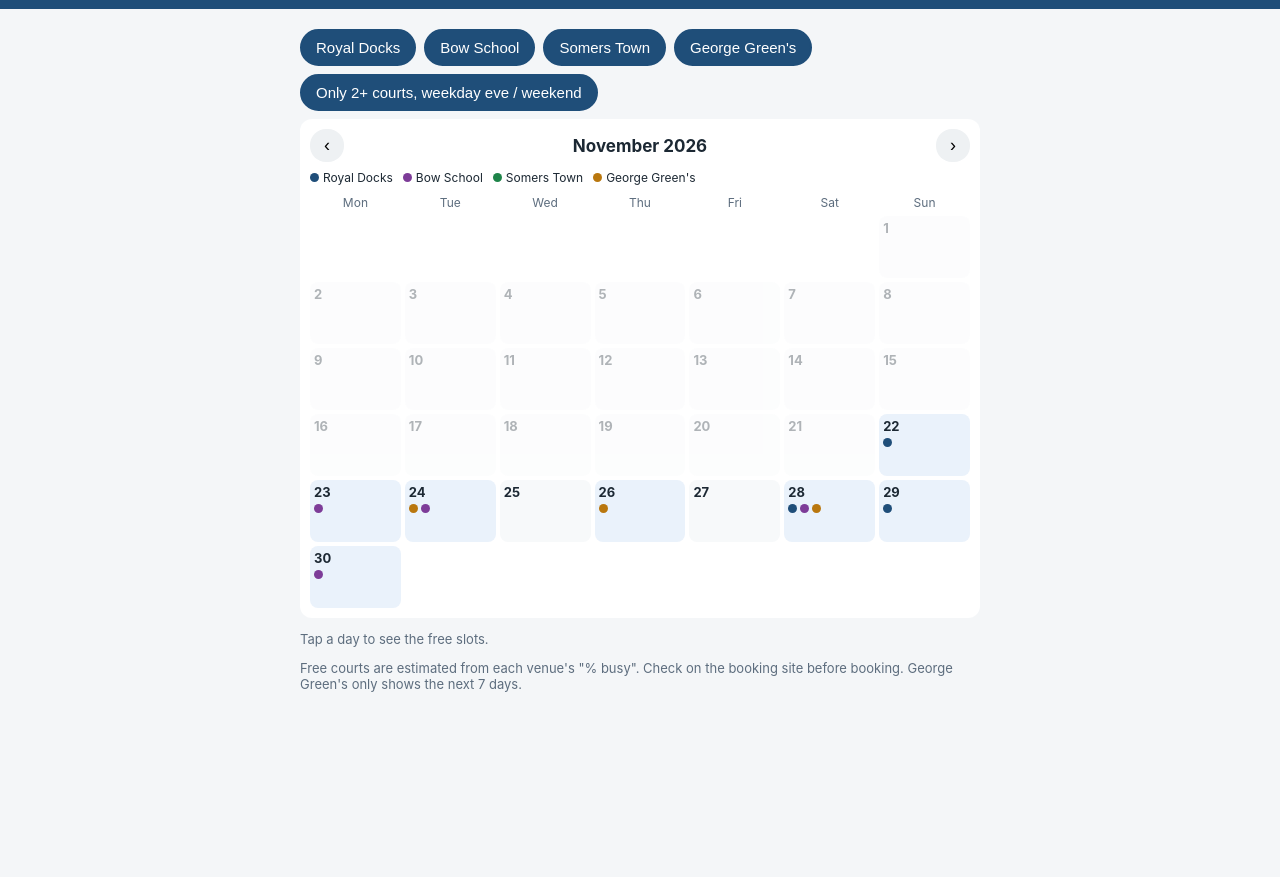
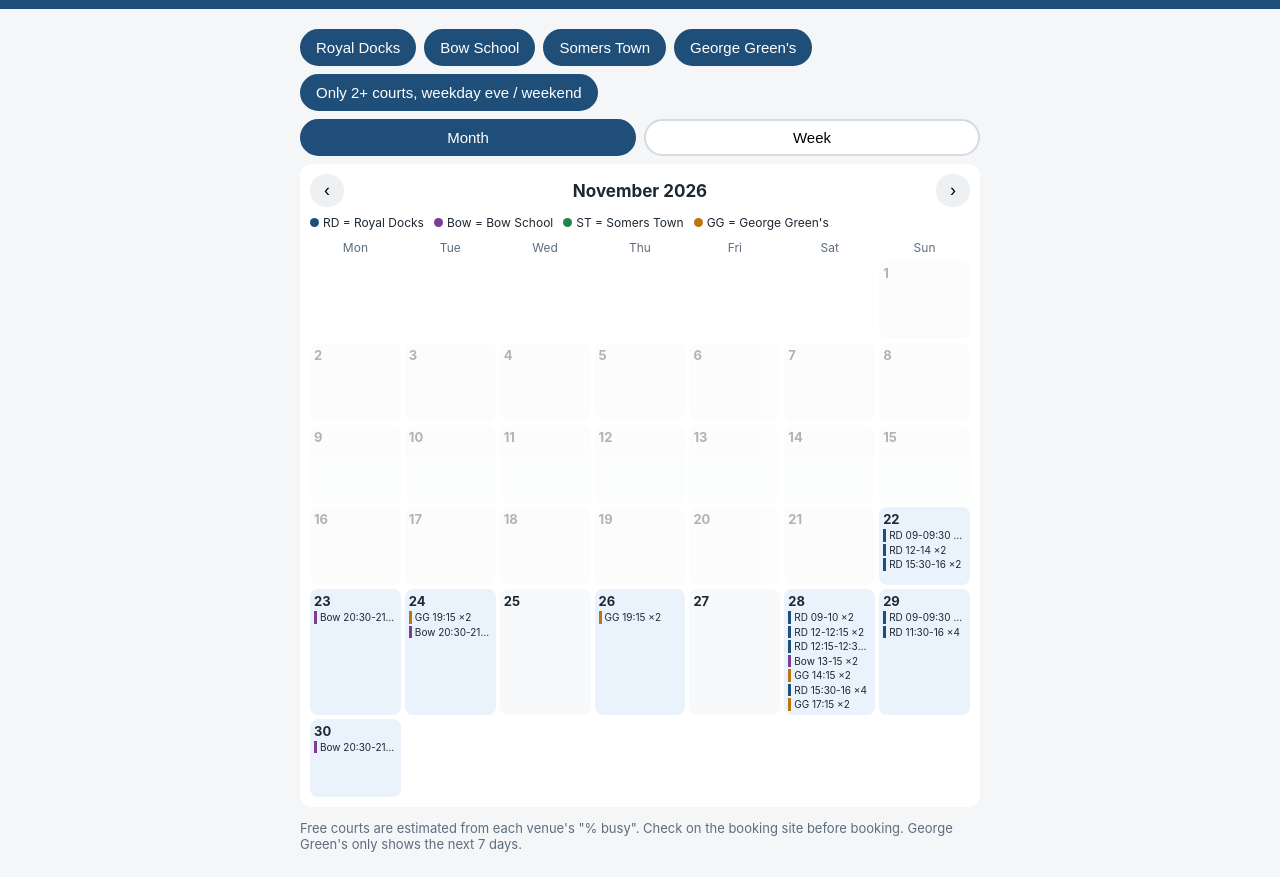
Before and after one commit to marutiai/maansig-waldorf-courts, a plain HTML site: page courts.html in a window 1280 px wide. Shown: the part 55-932 px from the top of the page. Before the commit the page ends 800 px from the top, so only its background shows below. Drawn offline with Linux system fonts and the light colour scheme.

Commit message:
Court calendar: slots shown in cells, Month/Week toggle

```diff
--- a/courts.html
+++ b/courts.html
@@ -33,6 +33,10 @@ main{padding:12px;max-width:680px;margin:auto}
 .dot{width:9px;height:9px;border-radius:50%}
 .legend{display:flex;flex-wrap:wrap;gap:10px;font-size:12px;margin:8px 0}
 .legend span{display:flex;align-items:center;gap:4px}
+.ev{font-size:10px;line-height:1.25;border-left:3px solid;padding-left:3px;margin-top:2px;white-space:nowrap;overflow:hidden;text-overflow:ellipsis}
+.cell{min-height:70px;overflow:hidden}
+.view button{flex:1}
+.wk .day h2{font-size:15px}
 </style></head><body>
 <header><h1>🏸 Waldorf Court Calendar</h1><p id="upd"></p></header>
 <main>
@@ -40,10 +44,11 @@ main{padding:12px;max-width:680px;margin:auto}
 <div class="chips">
   <button class="chip on" id="fits">Only 2+ courts, weekday eve / weekend</button>
 </div>
+<div class="chips view"><button class="chip" data-view="month">Month</button><button class="chip" data-view="week">Week</button></div>
 <div class="cal"><div class="calhead"><button id="prev">‹</button><b id="mlabel"></b><button id="next">›</button></div>
 <div class="legend" id="legend"></div>
 <div class="grid" id="grid"></div></div>
-<div id="list"><p class="muted">Tap a day to see the free slots.</p></div>
+<div id="list"></div>
 <p class="muted">Free courts are estimated from each venue's "% busy". Check on the booking site before booking. George Green's only shows the next 7 days.</p>
 </main>
 <script>
@@ -51,32 +56,45 @@ const $=id=>document.getElementById(id);
 const COL={'Royal Docks':'#1f4e79','Bow School':'#7d3c98','Somers Town':'#1e8449',"George Green's":'#b9770e'};
 let D=[],venues=new Set(Object.keys(COL)),fits=true,month='all';
 fetch('courts.json?'+Date.now()).then(r=>r.json()).then(j=>{D=j.slots;$('upd').textContent='Updated '+j.updated;draw();});
-let ym=null,sel=null;
+let ym=null,view='month',wk=null;
+const ABBR={'Royal Docks':'RD','Bow School':'Bow','Somers Town':'ST',"George Green's":'GG'};
 function chips(){
   $('venues').innerHTML=Object.keys(COL).map(v=>`<button class="chip ${venues.has(v)?'on':''}" data-v="${v}">${v}</button>`).join('');
   document.querySelectorAll('[data-v]').forEach(b=>b.onclick=()=>{const v=b.dataset.v;venues.has(v)?venues.delete(v):venues.add(v);draw();});
   $('fits').className='chip '+(fits?'on':'');
-  $('legend').innerHTML=Object.keys(COL).filter(v=>venues.has(v)).map(v=>`<span><i class="dot" style="background:${COL[v]}"></i>${v}</span>`).join('');
+  document.querySelectorAll('[data-view]').forEach(b=>{b.className='chip '+(view===b.dataset.view?'on':'');b.onclick=()=>{view=b.dataset.view;draw();};});
+  $('legend').innerHTML=Object.keys(COL).filter(v=>venues.has(v)).map(v=>`<span><i class="dot" style="background:${COL[v]}"></i>${ABBR[v]} = ${v}</span>`).join('');
 }
 $('fits').onclick=()=>{fits=!fits;draw();};
-$('prev').onclick=()=>{ym=new Date(ym.getFullYear(),ym.getMonth()-1,1);draw();};
-$('next').onclick=()=>{ym=new Date(ym.getFullYear(),ym.getMonth()+1,1);draw();};
+$('prev').onclick=()=>{if(view==='month')ym=new Date(ym.getFullYear(),ym.getMonth()-1,1);else wk=new Date(wk.getTime()-7*864e5);draw();};
+$('next').onclick=()=>{if(view==='month')ym=new Date(ym.getFullYear(),ym.getMonth()+1,1);else wk=new Date(wk.getTime()+7*864e5);draw();};
 const iso=d=>d.getFullYear()+'-'+String(d.getMonth()+1).padStart(2,'0')+'-'+String(d.getDate()).padStart(2,'0');
+const short=t=>t.replace(/:00/g,'').replace(' (55 min)','');
 function draw(){
-  if(!ym){const t=new Date();ym=new Date(t.getFullYear(),t.getMonth(),1);}
+  const t=new Date();
+  if(!ym) ym=new Date(t.getFullYear(),t.getMonth(),1);
+  if(!wk){wk=new Date(t.getFullYear(),t.getMonth(),t.getDate());wk=new Date(wk.getTime()-((wk.getDay()+6)%7)*864e5);}
   chips();
   const rows=D.filter(s=>venues.has(s[2])&&(!fits||s[6]==='Yes'));
   const by={};rows.forEach(s=>(by[s[0]]=by[s[0]]||[]).push(s));
-  $('mlabel').textContent=ym.toLocaleString('en-GB',{month:'long',year:'numeric'});
-  const first=(ym.getDay()+6)%7, days=new Date(ym.getFullYear(),ym.getMonth()+1,0).getDate(), today=iso(new Date());
-  let h=['Mon','Tue','Wed','Thu','Fri','Sat','Sun'].map(d=>`<div class="dow">${d}</div>`).join('');
-  for(let i=0;i<first;i++) h+='<div></div>';
-  for(let d=1;d<=days;d++){const k=iso(new Date(ym.getFullYear(),ym.getMonth(),d)),sl=by[k]||[];
-    const vs=[...new Set(sl.map(s=>s[2]))];
-    h+=`<div class="cell ${sl.length?'has':''} ${k===sel?'sel':''} ${k<today?'past':''}" data-d="${k}"><b>${d}</b><div class="dots">${vs.map(v=>`<i class="dot" style="background:${COL[v]}"></i>`).join('')}</div></div>`;}
-  $('grid').innerHTML=h;
-  document.querySelectorAll('.cell.has').forEach(c=>c.onclick=()=>{sel=c.dataset.d;draw();});
-  if(sel){const sl=by[sel]||[];const dt=new Date(sel);
-    $('list').innerHTML=`<div class="day"><h2>${dt.toLocaleDateString('en-GB',{weekday:'long',day:'numeric',month:'short'})}</h2>${sl.length?sl.map(s=>`<div class="slot"><b>${s[3]}</b><span class="v" style="color:${COL[s[2]]}">${s[2]}</span><span class="n ${s[4]>=3?'g':'a'}">${s[4]} court${s[4]>1?'s':''}</span></div>`).join(''):'<p class="muted">Nothing free for these filters.</p>'}</div>`;}
+  const today=iso(t);
+  if(view==='month'){
+    $('grid').style.display='grid';
+    $('mlabel').textContent=ym.toLocaleString('en-GB',{month:'long',year:'numeric'});
+    const first=(ym.getDay()+6)%7, days=new Date(ym.getFullYear(),ym.getMonth()+1,0).getDate();
+    let h=['Mon','Tue','Wed','Thu','Fri','Sat','Sun'].map(d=>`<div class="dow">${d}</div>`).join('');
+    for(let i=0;i<first;i++) h+='<div></div>';
+    for(let d=1;d<=days;d++){const k=iso(new Date(ym.getFullYear(),ym.getMonth(),d)),sl=by[k]||[];
+      h+=`<div class="cell ${sl.length?'has':''} ${k<today?'past':''}"><b>${d}</b>${sl.map(s=>`<div class="ev" style="border-color:${COL[s[2]]}">${ABBR[s[2]]} ${short(s[3])} ×${s[4]}</div>`).join('')}</div>`;}
+    $('grid').innerHTML=h; $('list').innerHTML='';
+  } else {
+    $('grid').style.display='none';
+    const end=new Date(wk.getTime()+6*864e5);
+    $('mlabel').textContent=wk.toLocaleDateString('en-GB',{day:'numeric',month:'short'})+' – '+end.toLocaleDateString('en-GB',{day:'numeric',month:'short'});
+    let h='';
+    for(let i=0;i<7;i++){const dt=new Date(wk.getTime()+i*864e5),k=iso(dt),sl=by[k]||[];
+      h+=`<div class="day ${k<today?'past':''}"><h2>${dt.toLocaleDateString('en-GB',{weekday:'long',day:'numeric',month:'short'})}</h2>${sl.length?sl.map(s=>`<div class="slot"><b>${s[3]}</b><span class="v" style="color:${COL[s[2]]}">${s[2]}</span><span class="n ${s[4]>=3?'g':'a'}">${s[4]} court${s[4]>1?'s':''}</span></div>`).join(''):'<p class="muted">Nothing free</p>'}</div>`;}
+    $('list').innerHTML='<div class="wk">'+h+'</div>';
+  }
 }
 </script></body></html>
```
